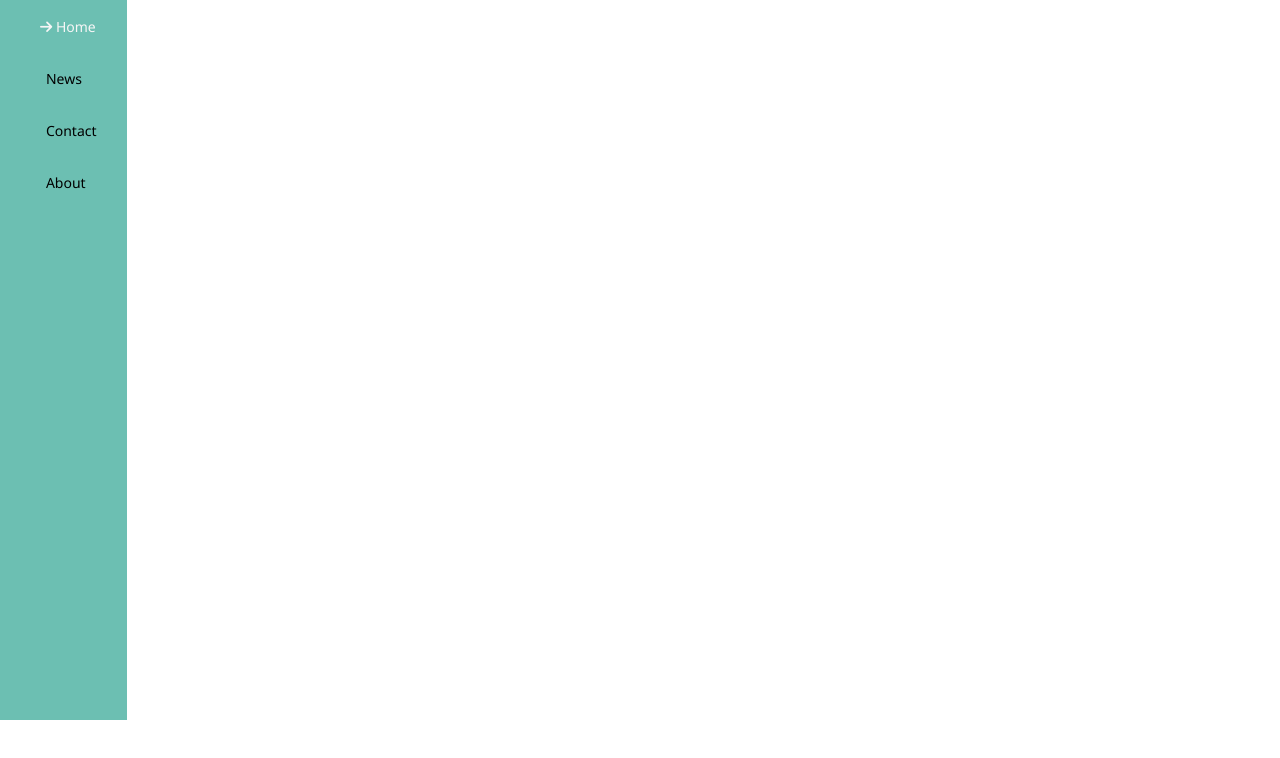
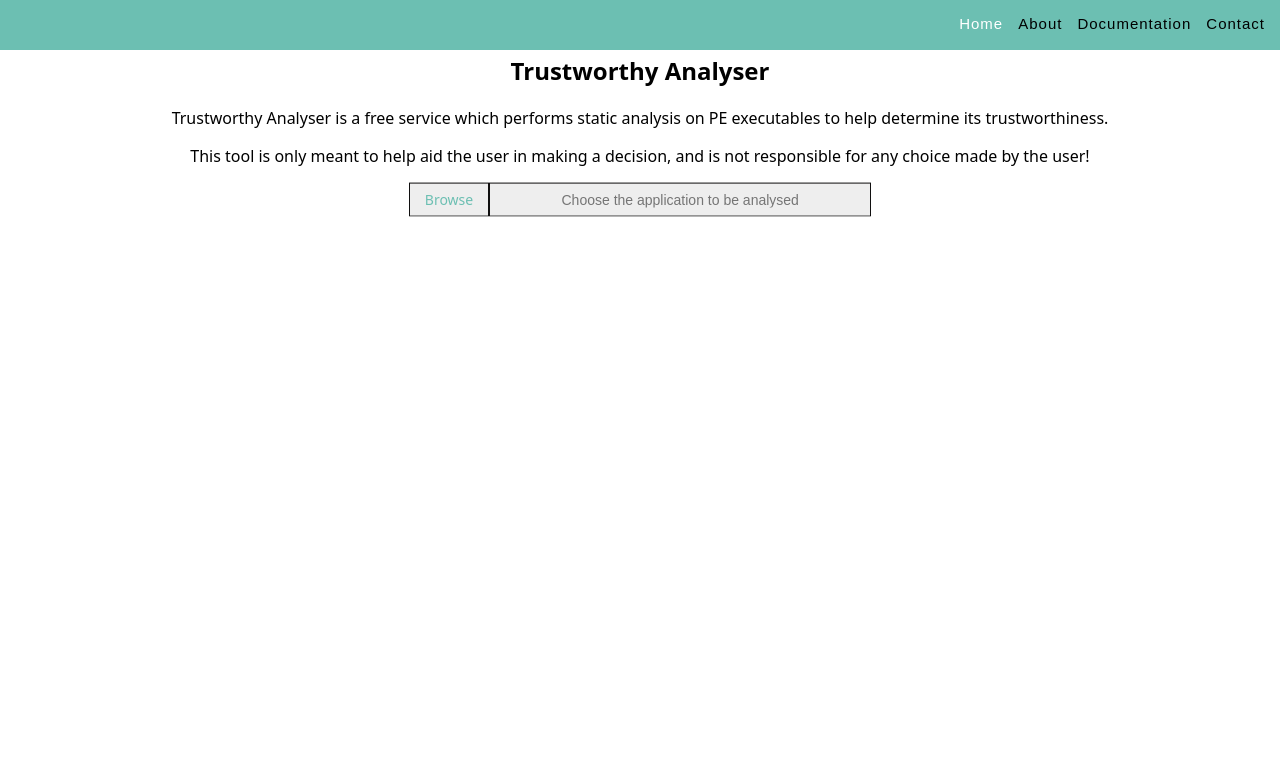
Before and after one commit to ShilpaJohncy/TrustworthySoftware, a React (Create React App) app in the folder frontend/: page / in a window 1280 px wide. Shown: the top 758 px of the page. Built offline with nearby package versions, Linux system fonts and the light colour scheme.

Commit message:
File browser and Navbar implementation.

```diff
--- a/frontend/package.json
+++ b/frontend/package.json
@@ -15,6 +15,7 @@
     "sass": "^1.32.8",
     "styled-components": "^5.2.1",
     "styled-off-canvas": "^1.0.1",
+    "use-file-picker": "^0.2.1",
     "web-vitals": "^1.1.1"
   },
   "scripts": {
@@ -42,6 +43,7 @@
     ]
   },
   "devDependencies": {
+    "axios": "^0.21.1",
     "prop-types": "^15.7.2",
     "react-router-dom": "^5.2.0"
   }
--- a/frontend/src/App.css
+++ b/frontend/src/App.css
@@ -1,22 +1,89 @@
-.App {
+.container {
+    padding: 8px;
+    width: 100%;
+    box-sizing: border-box;
+    overflow-x: hidden;
     text-align: center;
 }
 
-.App-logo {
-    height: 40vmin;
+.form {
+    position: relative;
+    width: 100%;
+    height: 100%;
 }
 
-.App-header {
-    background-color: #282c34;
-    min-height: 100vh;
-    display: flex;
-    flex-direction: column;
-    align-items: center;
-    justify-content: center;
-    font-size: calc(10px + 2vmin);
-    color: white;
+.form input,
+button {
+    margin-bottom: 15px;
 }
 
-.App-link {
-    color: #09d3ac;
+.form button {
+    padding: 8px 17px;
+    border: 0;
+    color: #fff;
+    background: #265265;
+    cursor: pointer;
 }
+
+.form button:hover {
+    background: #1e3d4b;
+}
+
+.thumbnail-wrapper {
+    display: flex;
+    align-items: center;
+    padding: 6px 4px;
+}
+
+.thumbnail {
+    flex-basis: 100px;
+    height: 100%;
+    max-width: 50px;
+    max-height: 50px;
+    object-fit: cover;
+}
+
+.thumbnail-caption {
+    flex-grow: 1;
+    font-size: 14px;
+    color: #2b8fba;
+    margin-bottom: 5px;
+    padding: 0 12px;
+}
+
+.success-container {
+    position: absolute;
+    display: flex;
+    justify-content: center;
+    align-items: center;
+    width: 100%;
+    height: 100%;
+}
+
+.success-container h2,
+small {
+    color: green;
+    text-align: center;
+}
+
+@media screen and (max-width: 472px) {
+    .container {
+        padding: 6px;
+    }
+
+    .thumbnail-wrapper {
+        padding: 6px 2px;
+    }
+
+    .thumbnail {
+        flex-basis: 40px;
+        width: 100%;
+        height: 100%;
+        max-height: 40px;
+        max-width: 40px;
+    }
+
+    .thumbnail-caption {
+        font-size: 12px;
+    }
+}
--- a/frontend/src/App.js
+++ b/frontend/src/App.js
@@ -1,58 +1,61 @@
 import React from "react";
 import ReactDOM from "react-dom"
-// import About from "./About";
-// import {useHistory} from "react-router-dom"
+import {BrowserRouter as Router, Route, Switch} from "react-router-dom";
+import Home from "./pages/Home";
+import About from "./pages/About";
+import {Link} from "react-router-dom";
 
 const App = () => {
-    const [startAnimate, setStartAnimate] = React.useState(false);
     const [highlightTopPosition, setStateHighlightTopPosition] = React.useState(0);
     const [currCount, setCurrCount] = React.useState(0);
 
-    // const history = useHistory();
-
     const onClickTab = (count) => {
-        setStartAnimate(false);
         setCurrCount(count);
         setStateHighlightTopPosition(count * 52);
-        // history.push(About);
         setTimeout(() => {
-            setStartAnimate(true);
         }, 100);
     }
 
-    React.useEffect(() => {
+    return (
+        <Router>
+            <main>
+                <nav>
+                    <div className="container">
+                        <div className="navbar">
+                            <div style={{top: `${highlightTopPosition}px`}}/>
 
-        setTimeout(() => {
-            setStartAnimate(true);
-        }, 500);
+                            <Link className={currCount === 0 && 'active'} onClick={() => onClickTab(0)} to="/">
+                                <span className={currCount === 0 && 'text-active'}> Home</span>
+                            </Link>
 
-        return () => {
+                            <Link className={currCount === 1 && 'active'} onClick={() => onClickTab(1)} to="/About">
+                                <span className={currCount === 1 && 'text-active'}> About</span>
+                            </Link>
 
-        }
-    }, []);
+                            <Link className={currCount === 2 && 'active'} onClick={() => onClickTab(2)} to="/About">
+                                <span className={currCount === 2 && 'text-active'}>Documentation</span>
+                            </Link>
 
-    return (
-        <div className="container">
-            {/* <h1>Sidebar animation example</h1> */}
-            <div className="sidebar">
-                <div style={{ top: `${highlightTopPosition}px` }} className={`sidebar__highlight ${startAnimate && 'sidebar__highlight__animate'}`}></div>
-                {/* note: will still have to think about this implementation */}
-                {/* <div style={{ position: "absolute", height: "500px", width: "50px", backgroundColor: "#049DBF", zIndex: "-1" }}></div> */}
+                            <Link className={currCount === 3 && 'active'} onClick={() => onClickTab(3)} to="/About">
+                                <span className={currCount === 3 && 'text-active'}>Contact</span>
+                            </Link>
+                        </div>
+                    </div>
 
-                <a className={currCount === 0 && 'active'} href= "/About" onClick={() => onClickTab(0)}>
-                    <span className={currCount === 0 && 'text-active'}><i class="fas fa-arrow-right"></i> Home</span>
-                </a>
-                <a className={currCount === 1 && 'active'} href="/xyz" onClick={() => onClickTab(1)}>
-                    <span className={currCount === 1 && 'text-active'}><i class="fas fa-arrow-right"></i> News</span>
-                </a>
-                <a className={currCount === 2 && 'active'} href="/contact" onClick={() => onClickTab(2)}>
-                    <span className={currCount === 2 && 'text-active'}><i class="fas fa-arrow-right"></i> Contact</span>
-                </a>
-                <a className={currCount === 3 && 'active'} href="/developers" onClick={() => onClickTab(3)}>
-                    <span className={currCount === 3 && 'text-active'}><i class="fas fa-arrow-right"></i> About</span>
-                </a>
-            </div>
-        </div>
+                    <div className="content">
+                        <Switch>
+                            <Route exact path="/">
+                                <Home />
+                            </Route>
+                            <Route path="/About">
+                                <About />
+                            </Route>
+                        </Switch>
+                    </div>
+
+                </nav>
+            </main>
+        </Router>
     )
 }
 
--- a/frontend/src/index.scss
+++ b/frontend/src/index.scss
@@ -1,133 +1,86 @@
-@import url("https://fonts.googleapis.com/css2?family=Noto+Sans:ital,wght@0,400;0,700;1,400;1,700&display=swap");
-@import url("https://kit-free.fontawesome.com/releases/latest/css/free.min.css");
+.contents {
+  margin-top: 50px;
+  padding: 0;
+  overflow: auto;
+  text-align: center;
+  position: relative;
+  top: 25px;
+  left: 50%;
+  transform: translate(-50%, -50%);
+}
+
+.input-group-addon {
+  padding: 6px 150px;
+  font-size: 14px;
+  color: #6cbfb2;
+  background-color: #eee;
+  border: 1px solid #100f0f;
+  display: inline-block;
+  margin-bottom: 0;
+  line-height: 1.42857143;
+  text-align: center;
+  position: relative;
+}
+.text{
+  padding: 6px 15px;
+  width: 350px;
+}
+
+.btn {
+  padding: 6px 15px;
+}
+
+input[type="file"] {
+  display: none;
+}
 
 body {
   margin: 0;
   box-sizing: border-box;
-    font-family: "Noto Sans", sans-serif;
-    height: 100%;
-    /*   // background-color: orange; */
+  font-family: "Noto Sans", "SansSerif";
 }
 
-.sidebar {
+.navbar {
   margin: 0;
   padding: 0;
-    width: fit-content;
+  width: 100%;
+  height: 50px;
+  top: 0px;
+  position: relative;
+  z-index: 1000;
+  text-align: right;
   background-color: #6cbfb2;
-    /*   // position: fixed; */
-    position: relative;
-    z-index: 0;
-    height: 720px;
-    overflow: auto;
-    transition: background-color 0.2s ease-in;
-
-/*   // height: "48px", width: "48px", backgroundColor: "orange", borderRadius: "50%", position: "absolute" */
-.highlight {
-    height: 55px;
-    width: 55px;
-    background-color: #f6f6f6;
-    border-radius: 50%;
-
-    position: absolute;
-
-.animate {
-    /*       // animation: test 2s cubic-bezier(0,0,0,2) 1s forwards; */
-    animation: test 0.2s cubic-bezier(0, 0, 1, 1) 0s forwards;
-}
-
-}
-}
-
-@keyframes test {
-    0% {
-        height: 55px;
-        width: 55px;
-        background-color: #f6f6f6;
-        border-radius: 50%;
-    }
-    50% {
-        border-radius: 0 25px 25px 0;
-        width: 70px;
-    }
-    100% {
-        background-color: #f6f6f6;
-        width: 200px;
-        border-radius: 0;
-    }
-}
-
-@keyframes animFullSidebar {
-    0% {
-        height: 500px;
-        width: 55px;
-        background-color: #f6f6f6;
-        border-radius: 50%;
-    }
-    50% {
-        border-radius: 0 25px 25px 0;
-        width: 70px;
-    }
-}
-
-.sidebar a {
-    display: block;
-    color: black;
-    padding: 15px 30px;
-    text-decoration: none;
-
-span {
-    font-size: 14px;
-    position: relative;
-    z-index: 999;
-    transition: all 0.2s;
-
-i {
-    opacity: 0;
-    transition: opacity 0.5s;
-}
+  //float: left;
+  display: inline-block;
 
 }
 
-.hover {
-
-span {
-    margin-left: 10px;
-
-i {
-    opacity: 1;
+.navbar a {
+  font-family: 'Oswald', sans-serif;
+  font-weight: 500;
+  //text-transform: uppercase;
+  text-decoration: none;
+  color: black;
+  font-size: 15px;
+  letter-spacing: 1px;
+  position: relative;
+  margin-top: 15px;
+  margin-right: 15px;
+  display: inline-block;
+  border: #8b001c;
 }
 
-}
-}
+.navbar a text {
+  position: absolute;
+  top: 50%;
+  left: 50%;
+  transform: translate(-50%, -50%);
+  margin: 0;
 }
 
-.sidebar a.active {
-    /*   // background-color: #4CAF50; */
-    color: #f6f6f6;
-
-span {
-
-i {
-    opacity: 1;
+.navbar a.active {
+  color: white;
 }
-
-}
-}
-
-.text-active {
-    margin-left: 10px;
-
-::after {
-    content: "";
-    /*     // font-family: 'Font Awesome 5 Free'; */
-}
-
-}
-
-/* // .sidebar a:hover:not(.active) { */
-/* //   background-color: #555;
-//   color: white;
-// } */
 
 .container {
   margin-left: 0px;
--- /dev/null
+++ b/frontend/src/pages/About.js
@@ -0,0 +1,14 @@
+import React from "react";
+
+const About = () => {
+    return (
+        <div className="contents">
+            <h1>About page</h1>
+            <p>
+                Keep in touch...
+            </p>
+        </div>
+    );
+}
+
+export default About;
--- /dev/null
+++ b/frontend/src/pages/Home.js
@@ -0,0 +1,50 @@
+import React from "react";
+
+class Home extends React.Component {
+    constructor() {
+        super();
+        this.state = {};
+        this.onInputchange = this.onInputchange.bind(this);
+        this.onSubmitForm = this.onSubmitForm.bind(this);
+    }
+
+    onInputchange(event) {
+        this.setState({
+            [event.target.name]: event.target.value
+        });
+    }
+
+    onSubmitForm() {
+        console.log(this.state)
+    }
+
+    render() {
+        return (
+
+            <div className="contents">
+                <h1>Trustworthy Analyser</h1>
+                <p> Trustworthy Analyser is a free service which performs static analysis on PE executables to help determine its trustworthiness.</p>
+                <p> This tool is only meant to help aid the user in making a decision, and is not responsible for any choice made by the user!</p>
+
+                <div>
+                    <form>
+                        <label className={"btn input-group-addon"}>
+                            <input name={"exe"} type="file" value={this.state.value} onChange={this.onInputchange}
+                                   accept={".exe"}/>
+                            Browse
+                        </label>
+
+                        <label >
+                            <input className={"text input-group-addon"} type="text" value={this.state.exe}
+                                   placeholder={"Choose the application to be analysed"} onChange={this.onInputchange}
+                                   disabled/>
+                        </label>
+                    </form>
+                </div>
+            </div>
+
+        );
+    }
+}
+
+export default Home
```
Also changed, not shown: 2 other files (tests, documents, lock files or other folders). Lines whose indentation alone changed are shown as unchanged.
